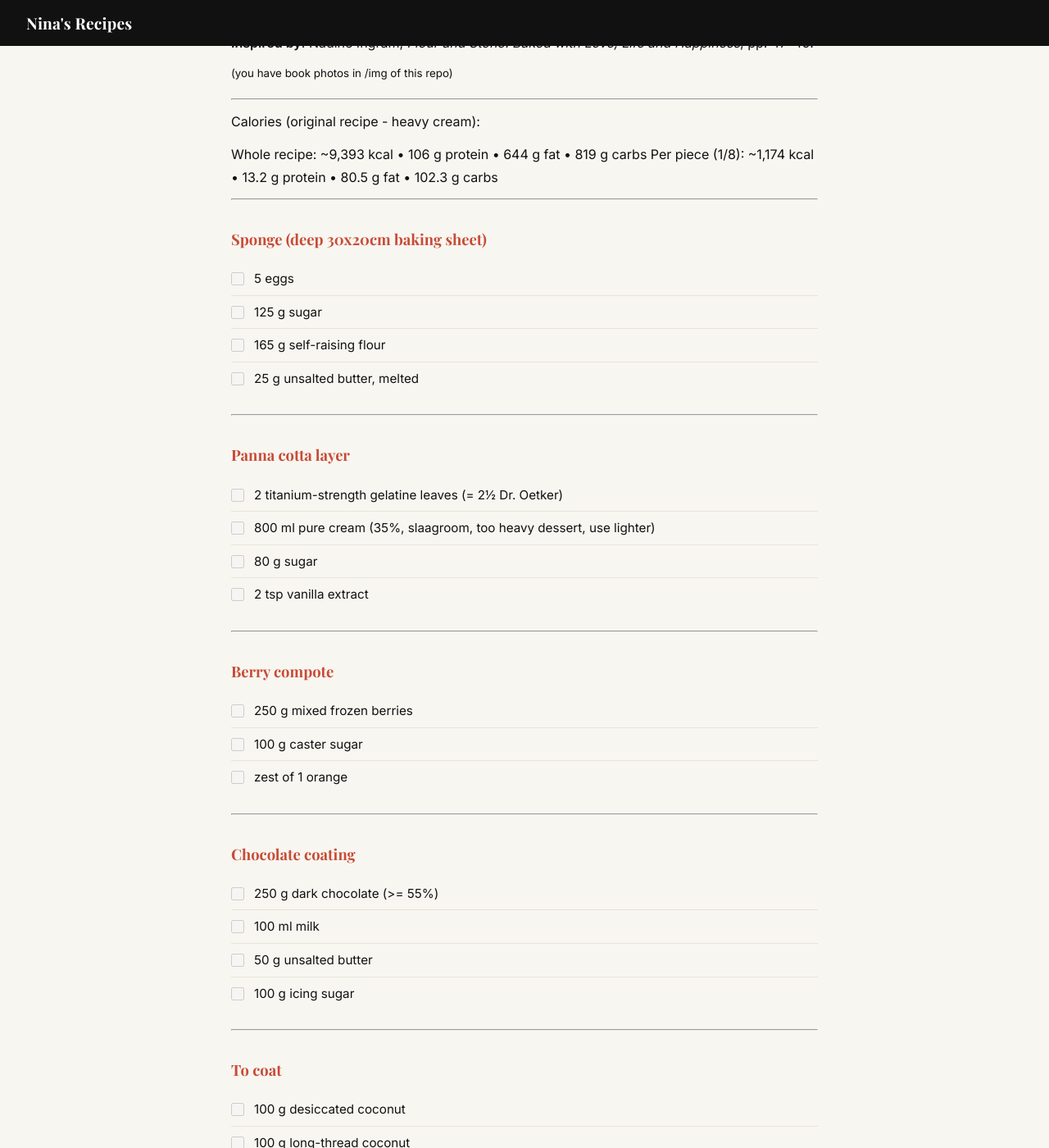
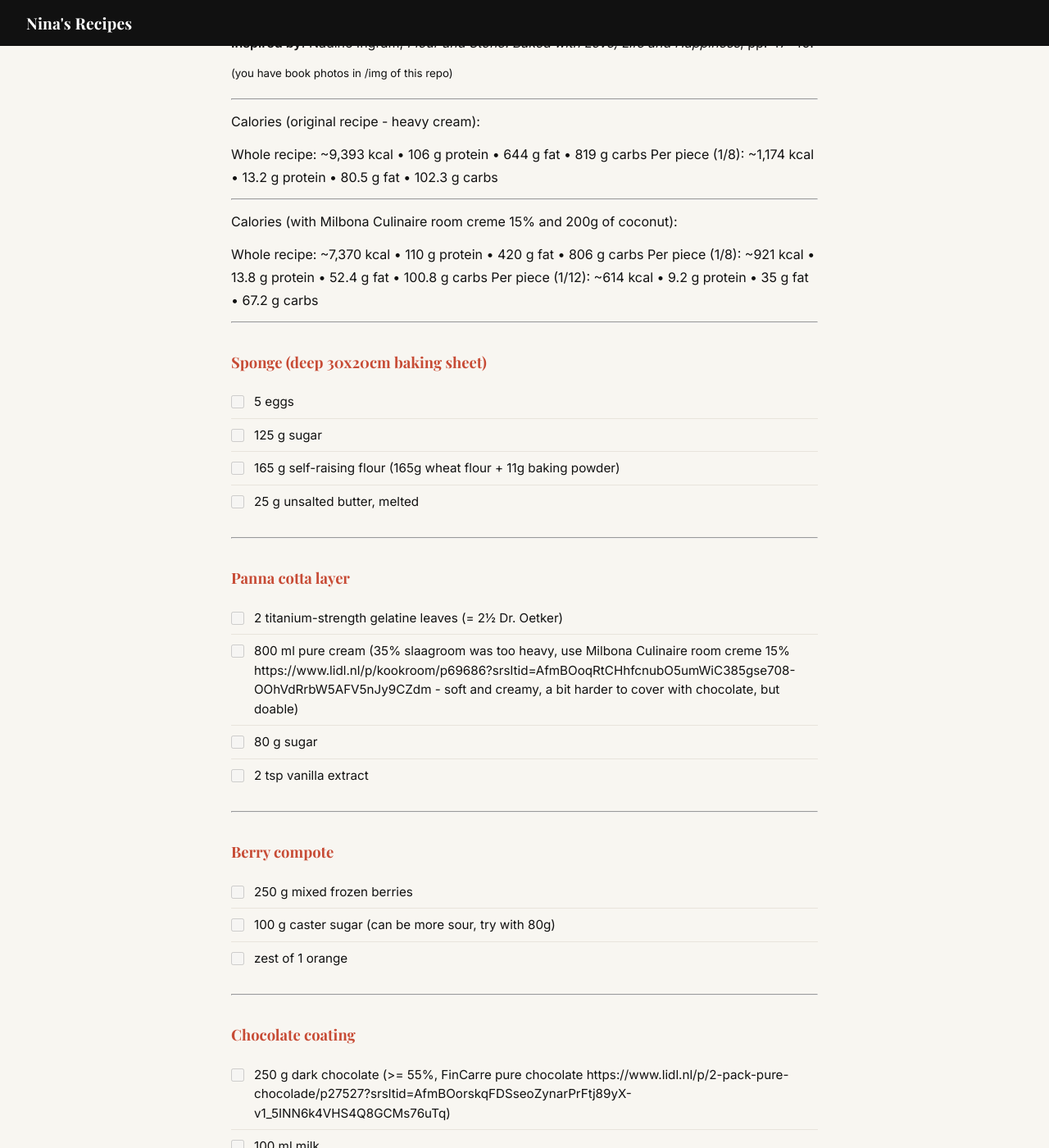
Before and after one commit to usikninam/Nina-s-recipes, a Jekyll site: the page built from Panna cotta lamington.md, in a window 1280 px wide and 1400 px high, scrolled down 2304 px. Shown: the whole window at 82% size. Built offline with Jekyll 4.4.1, drawn with Linux system fonts in a browser that asks for light colours; some web fonts are replaced; comment, search, counter and statistics services are not loaded; some of the changed text lies outside the part shown.

Commit message:
Adjustments to Lamington recipe

```diff
--- a/Panna cotta lamington.md
+++ b/Panna cotta lamington.md
@@ -22,11 +22,19 @@ Per piece (1/8): ~1,174 kcal • 13.2 g protein • 80.5 g fat • 102.3 g carbs
 
 ---
 
+Calories (with Milbona Culinaire room creme 15% and 200g of coconut):
+
+Whole recipe: ~7,370 kcal • 110 g protein • 420 g fat • 806 g carbs
+Per piece (1/8): ~921 kcal • 13.8 g protein • 52.4 g fat • 100.8 g carbs
+Per piece (1/12): ~614 kcal • 9.2 g protein • 35 g fat • 67.2 g carbs
+
+---
+
 ### Sponge (deep 30x20cm baking sheet)
 
 - [ ] 5 eggs
 - [ ] 125 g sugar
-- [ ] 165 g self-raising flour
+- [ ] 165 g self-raising flour (165g wheat flour + 11g baking powder)
 - [ ] 25 g unsalted butter, melted
 
 ---
@@ -34,7 +42,8 @@ Per piece (1/8): ~1,174 kcal • 13.2 g protein • 80.5 g fat • 102.3 g carbs
 ### Panna cotta layer
 
 - [ ] 2 titanium-strength gelatine leaves (= 2½ Dr. Oetker)
-- [ ] 800 ml pure cream (35%, slaagroom, too heavy dessert, use lighter)
+- [ ] 800 ml pure cream (35% slaagroom was too heavy, use Milbona Culinaire room creme 15%
+https://www.lidl.nl/p/kookroom/p69686?srsltid=AfmBOoqRtCHhfcnubO5umWiC385gse708-OOhVdRrbW5AFV5nJy9CZdm - soft and creamy, a bit harder to cover with chocolate, but doable)
 - [ ] 80 g sugar
 - [ ] 2 tsp vanilla extract
 
@@ -43,14 +52,14 @@ Per piece (1/8): ~1,174 kcal • 13.2 g protein • 80.5 g fat • 102.3 g carbs
 ### Berry compote
 
 - [ ] 250 g mixed frozen berries
-- [ ] 100 g caster sugar
+- [ ] 100 g caster sugar (can be more sour, try with 80g)
 - [ ] zest of 1 orange
 
 ---
 
 ### Chocolate coating
 
-- [ ] 250 g dark chocolate (>= 55%)
+- [ ] 250 g dark chocolate (>= 55%, FinCarre pure chocolate https://www.lidl.nl/p/2-pack-pure-chocolade/p27527?srsltid=AfmBOorskqFDSseoZynarPrFtj89yX-v1_5INN6k4VHS4Q8GCMs76uTq)
 - [ ] 100 ml milk
 - [ ] 50 g unsalted butter
 - [ ] 100 g icing sugar
@@ -58,6 +67,7 @@ Per piece (1/8): ~1,174 kcal • 13.2 g protein • 80.5 g fat • 102.3 g carbs
 ---
 
 ### To coat
+(for this recipe 200g total is needed)
 
 - [ ] 100 g desiccated coconut
 - [ ] 100 g long-thread coconut
```
